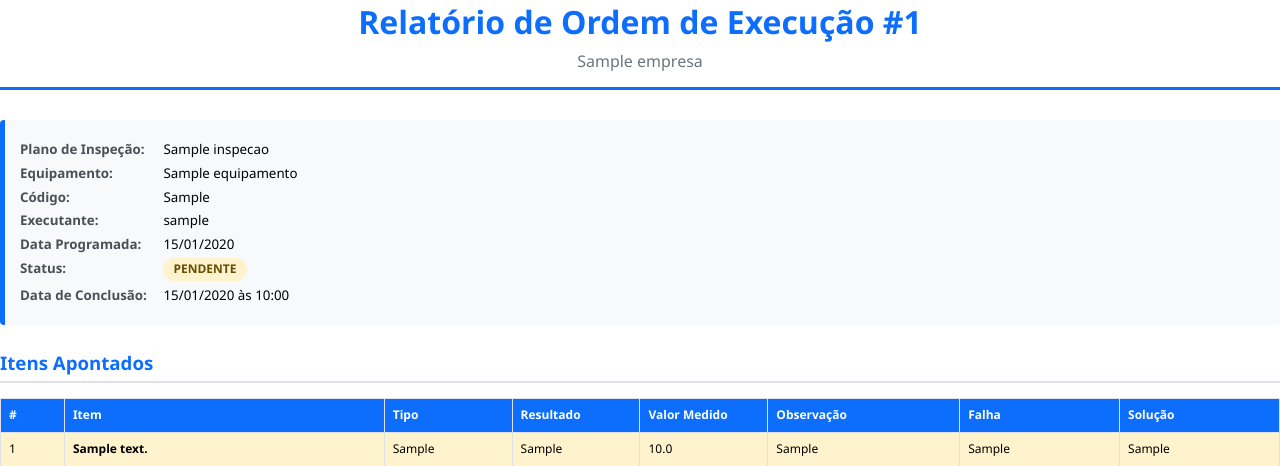
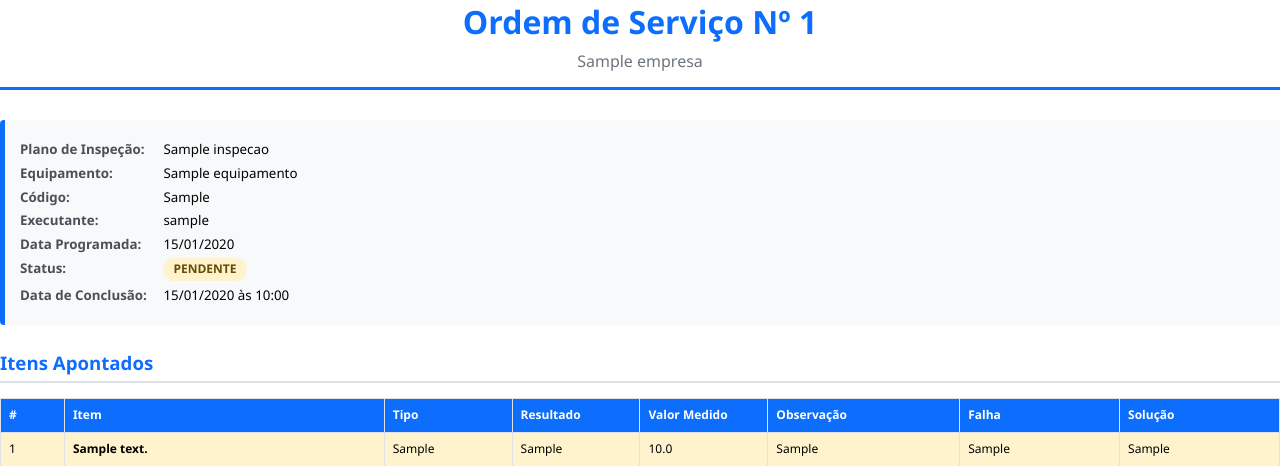
Before and after one commit to jcsouzadev/PlanCheck, a Flask app: template templates/relatorio_ordem.html in a window 1280 px wide. Shown: the top 466 px of the page. Run offline with Flask 3, Linux system fonts and the light colour scheme; the template is opened without the code that fills it: values that come from a table or form of the project are taken from there, others are empty; tables that the repository leaves empty hold one stand-in row (values such as "Sample post").

Commit message:
Update report titles to use "Ordem de Serviço" instead of "Relatório de Ordem"
Modify template `relatorio_ordem.html` to change the document title and main heading from "Relatório de Ordem" to "Ordem de Serviço Nº".

Replit-Commit-Author: Agent
Replit-Commit-Session-Id: 4f882a3d-8ae1-42ec-80e5-675a41a13642
Replit-Commit-Checkpoint-Type: full_checkpoint
Replit-Commit-Screenshot-Url: https://storage.googleapis.com/screenshot-production-us-central1/cc179dff-f5f1-4a30-a98d-f458b5e00ebe/4f882a3d-8ae1-42ec-80e5-675a41a13642/cSI3NL8

```diff
--- a/templates/relatorio_ordem.html
+++ b/templates/relatorio_ordem.html
@@ -2,7 +2,7 @@
 <html lang="pt-BR">
 <head>
     <meta charset="UTF-8">
-    <title>Relatório de Ordem #{{ ordem.id }}</title>
+    <title>Ordem de Serviço Nº {{ ordem.id }}</title>
     <style>
         @page {
             size: A4;
@@ -140,7 +140,7 @@
 </head>
 <body>
     <div class="header">
-        <h1>Relatório de Ordem de Execução #{{ ordem.id }}</h1>
+        <h1>Ordem de Serviço Nº {{ ordem.id }}</h1>
         {% if ordem.plano and ordem.plano.equipamento and ordem.plano.equipamento.subconjunto and ordem.plano.equipamento.subconjunto.conjunto and ordem.plano.equipamento.subconjunto.conjunto.area and ordem.plano.equipamento.subconjunto.conjunto.area.setor and ordem.plano.equipamento.subconjunto.conjunto.area.setor.empresa %}
         <div class="empresa">{{ ordem.plano.equipamento.subconjunto.conjunto.area.setor.empresa.nome }}</div>
         {% endif %}
```
